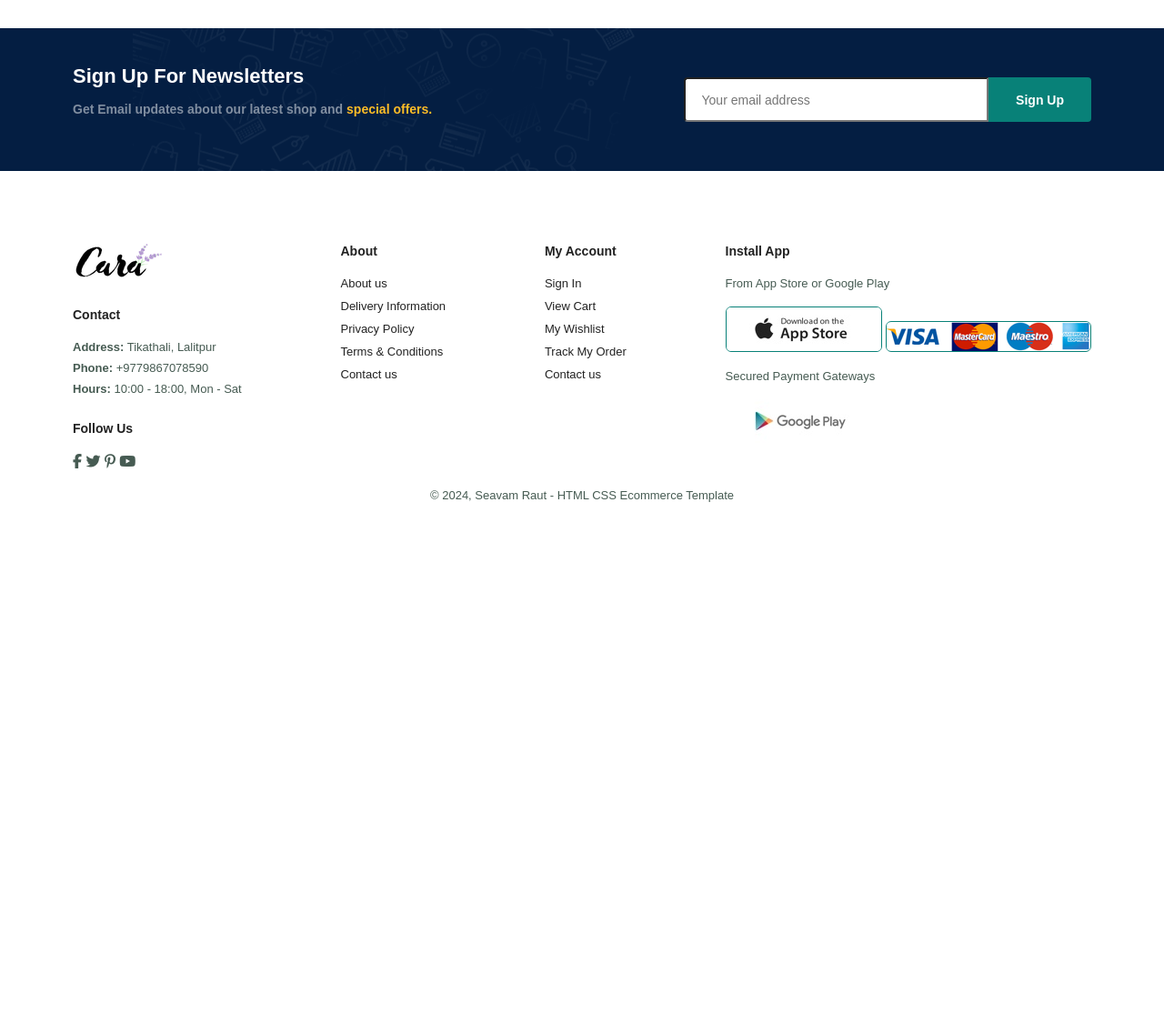
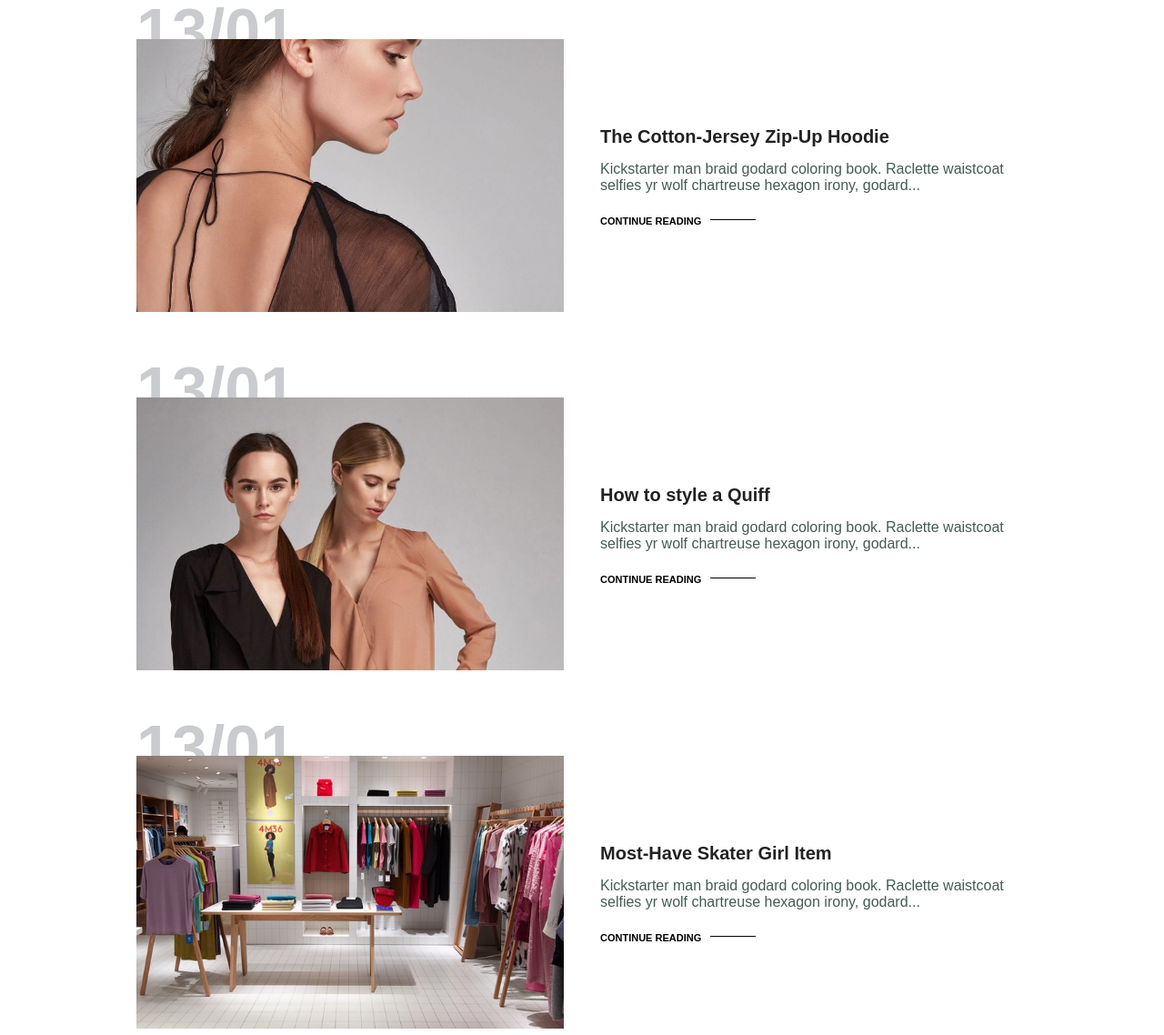
Before and after one commit to Seavam/Ecommerce, a plain HTML site: page blog.html in a window 1280 px wide. Shown: the part 511-1649 px from the top of the page at 91% size. Before the commit the page ends 1111 px from the top, so only its background shows below. Drawn offline with Linux system fonts and the light colour scheme.

Commit message:
Blog Page Complete

```diff
--- a/blog.html
+++ b/blog.html
@@ -32,6 +32,80 @@
     <section id="page-header" class="blog-header">
         <h2>#readmore</h2>
         <p>Read All case studies about our products!</p>
+    </section>
+
+    <section id="blog">
+        <div class="blog-box">
+            <div class="blog-img">
+                <img src="Img/Blog/b1 (1).jpg" alt="">
+            </div>
+            <div class="blog-details">
+                <h4>The Cotton-Jersey Zip-Up Hoodie</h4>
+                <p>Kickstarter man braid godard coloring book. Raclette waistcoat selfies yr
+                wolf chartreuse hexagon irony, godard...</p>
+                <a href="#" alt="">CONTINUE READING</a>
+            </div>
+            <div>
+                <h1>13/01</h1>
+            </div>
+        </div>
+        <div class="blog-box">
+            <div class="blog-img">
+                <img src="Img/Blog/b2.jpg" alt="">
+            </div>
+            <div class="blog-details">
+                <h4>How to style a Quiff</h4>
+                <p>Kickstarter man braid godard coloring book. Raclette waistcoat selfies yr
+                wolf chartreuse hexagon irony, godard...</p>
+                <a href="#" alt="">CONTINUE READING</a>
+            </div>
+            <div>
+                <h1>13/01</h1>
+            </div>
+        </div>
+        <div class="blog-box">
+            <div class="blog-img">
+                <img src="Img/Blog/b3.jpg" alt="">
+            </div>
+            <div class="blog-details">
+                <h4>Most-Have Skater Girl Item</h4>
+                <p>Kickstarter man braid godard coloring book. Raclette waistcoat selfies yr
+                wolf chartreuse hexagon irony, godard...</p>
+                <a href="#" alt="">CONTINUE READING</a>
+            </div>
+            <div>
+                <h1>13/01</h1>
+            </div>
+        </div>
+        <div class="blog-box">
+            <div class="blog-img">
+                <img src="Img/Blog/b4.jpg" alt="">
+            </div>
+            <div class="blog-details">
+                <h4>Runway-Inspired Trends</h4>
+                <p>Kickstarter man braid godard coloring book. Raclette waistcoat selfies yr
+                wolf chartreuse hexagon irony, godard...</p>
+                <a href="#" alt="">CONTINUE READING</a>
+            </div>
+            <div>
+                <h1>13/01</h1>
+            </div>
+        </div>
+        <div class="blog-box">
+            <div class="blog-img">
+                <img src="Img/Blog/b6.jpg" alt="">
+            </div>
+            <div class="blog-details">
+                <h4>AW20 Menswear Trends</h4>
+                <p>Kickstarter man braid godard coloring book. Raclette waistcoat selfies yr
+                wolf chartreuse hexagon irony, godard...</p>
+                <a href="#" alt="">CONTINUE READING</a>
+            </div>
+            <div>
+                <h1>13/01</h1>
+            </div>
+        </div>
+
     </section>
 
     <section id="pagination" class="section-p1">
--- a/style.css
+++ b/style.css
@@ -603,6 +603,61 @@ footer .copyright{
     background-position: center;
 }
 
+#blog{
+    padding: 150px 150px 0 150px;
+}
+#blog .blog-box{
+    display: flex;
+    align-items: center;
+    width: 100%;
+    position: relative;
+    padding-bottom: 90px;
+}
+#blog .blog-img{
+    width: 50%;
+    margin-right: 40px;
+}
+
+#blog img{
+    width: 100%;
+    height: 300px;
+    object-fit: cover;
+}
+#blog .blog-details{
+    width: 50%;
+}
+#blog .blog-details a{
+    text-decoration: none;
+    font-size: 11px;
+    color: #000;
+    font-weight: 700;
+    position: relative;
+    transition: 0.3s;
+}
+#blog .blog-details a::after{
+    content: "";
+    width: 50px;
+    height: 1px;
+    background-color: #000;
+    position: absolute;
+    top: 4px;
+    right: -60px;
+}
+#blog .blog-details a:hover{
+    color: #088178;
+}
+#blog .blog-details a:hover:after{
+    background-color: #088178;
+}
+#blog .blog-box h1{
+    position: absolute;
+    top: -40px;
+    left: 0;
+    font-size: 70px;
+    font-weight: 700;
+    color: #c9cbce;
+    z-index: -9;
+}
 /* About Page */
 
 
```
